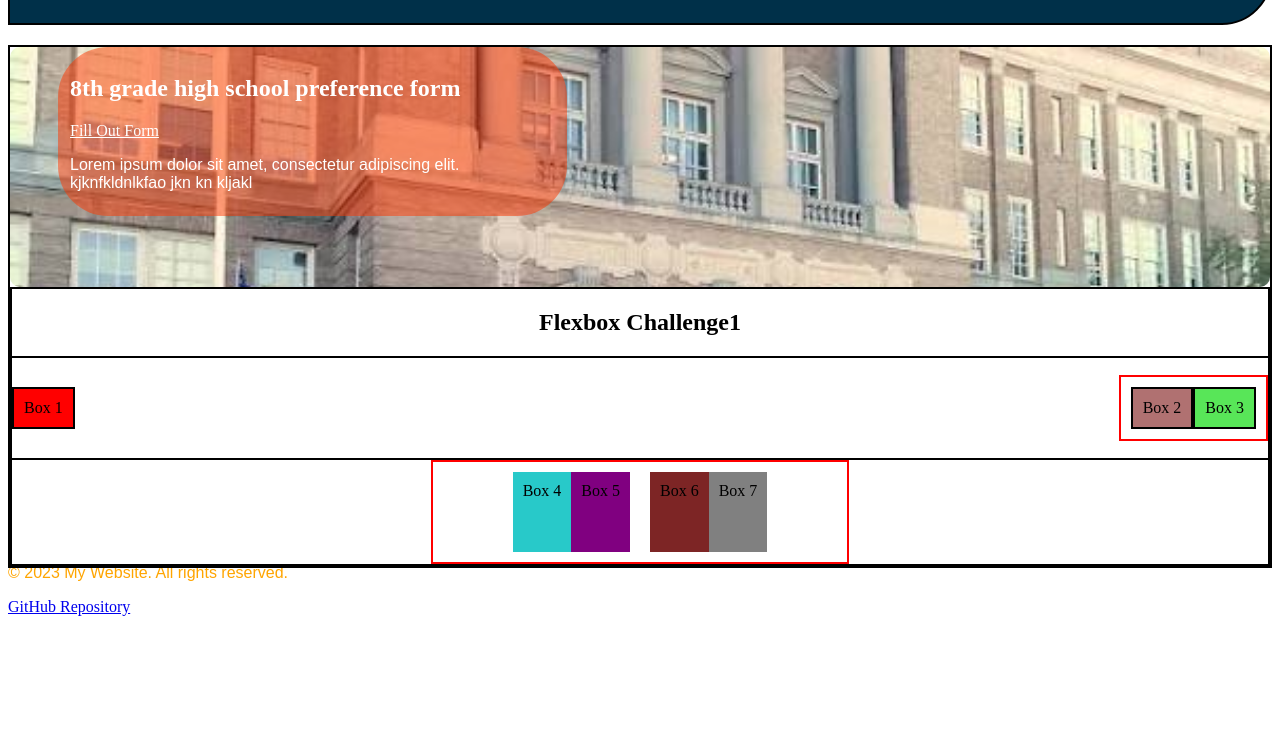
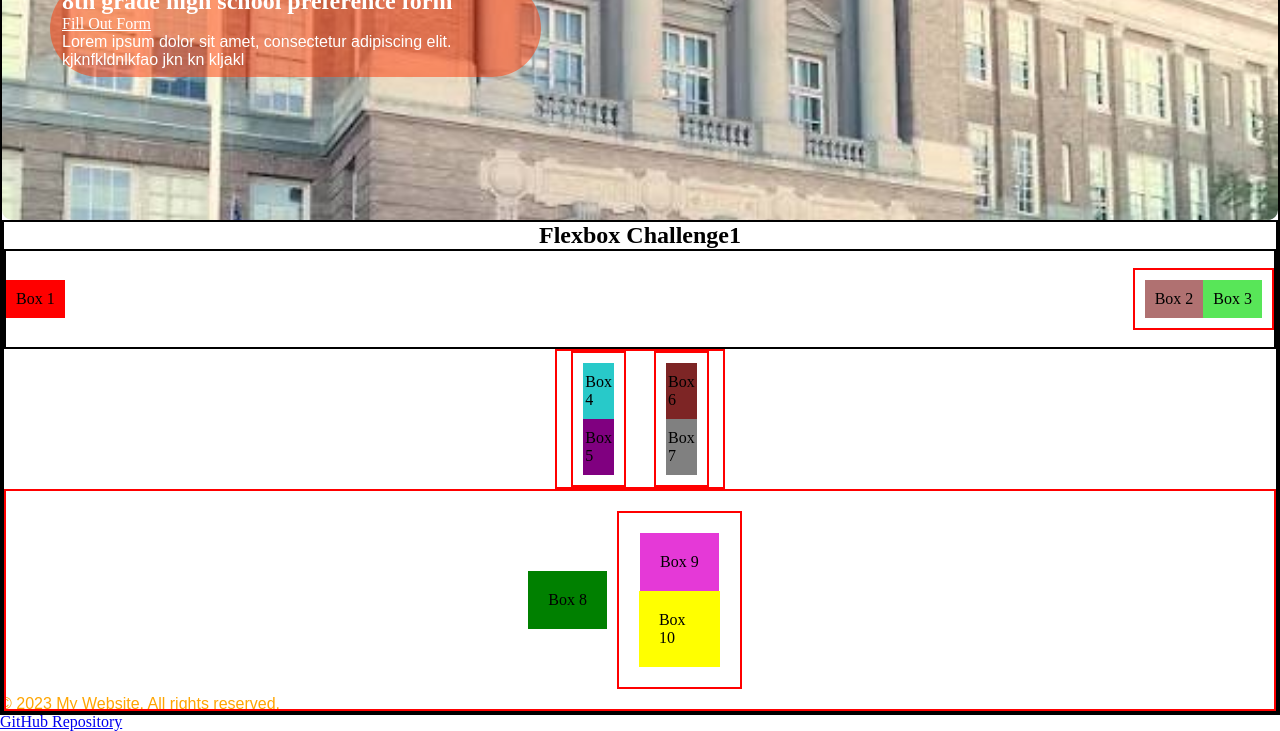
Before and after one commit to Tintapple/my-website, a plain HTML site: page index.html in a window 1280 px wide. Shown: the part 265-996 px from the top of the page. Before the commit the page ends 889 px from the top, so only its background shows below. Drawn offline with Linux system fonts and the light colour scheme; a web font is replaced by a local one.

Commit message:
flexbox1

```diff
--- a/style.css
+++ b/style.css
@@ -3,6 +3,7 @@ a {text-decoration: none;}
 .footer-text{font-size: 12px;}
 .main-text{background-color:red}
 .first-p{background-color: yellow; color: black;} */
+*{box-sizing:border-box; margin:0; padding:0;}
 p{font-family: "Google Sans Flex", sans-serif;}
 h1{font-family: "Comic Neue", sans-serif; font-weight: bold;}
 .first-p{border: 2px solid black;
@@ -84,45 +85,74 @@ main{border:2px solid black;}
     align-items:center;
 }
 .group-1 div{
-    border:2px solid black;
+    display:flex;
     padding:10px;
-    display:flex;
+
 }
-.group-1 .sub-div1{
+.sub-div1{
     border:2px solid red;
+    display: flex;
+    justify-content: space-between;
+
 }
 
 .group-2{
-    width:33%;
-    height:100px;
     border:2px solid red;
     display:flex;
     flex-direction:row;
-    justify-content:center;
+    justify-content:space-around;
+
 
 }
 .group-2 div{
-    border:2px;
     padding:10px;
     display:flex;
+    justify-content:center;
 }
 .sub-div-2{
+    width:33%;
+    padding:10px;
     border:2px solid red;
     justify-content:center;
+    display:flex;
+    flex-direction:column;
+    justify-content:space-between;
+
 }
 .sub-div-3{
+    width:33%;
     border:2px solid red;
     justify-content:center;
+    display:flex;
+    flex-direction:column;
+    justify-content:space-between;
+
+
 }
 
 .group-3{
-    border:2px solid black;
+    border:2px solid red;
+    width:100%;
+    padding:10px;
+    display:flex;
+    justify-content: center;
+    align-items:center
 }
 .group-3 div{
-    width:50px;
-    height:50px;
-    border:2px solid black;
-    padding:10px;
+    padding:20px;
+    display: flex;
+    flex-direction:column;
+
+
+}
+.sub-div-4{
+    border: 2px solid red;
+    margin:10px;
+    width:10%;
+    display:flex;
+    justify-content: space-between;
+    align-items: center;
+
 }
 .box-1{
     background-color: red;
@@ -135,6 +165,7 @@ main{border:2px solid black;}
 }
 .box-4{
     background-color: rgb(40, 201, 201);
+
 }
 .box-5{
     background-color: purple;
```
Also changed, not shown: index.html (+1 -2 lines), header.css (line endings or trailing spaces).
